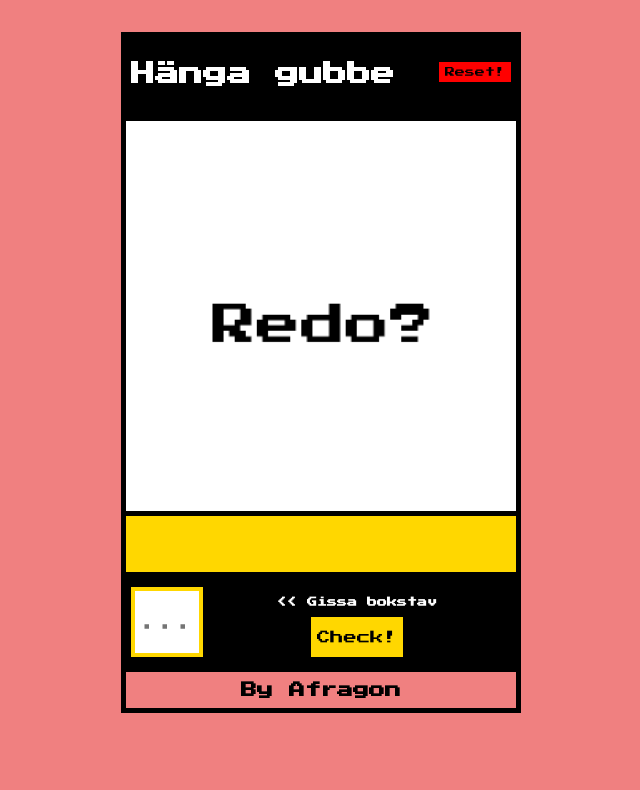
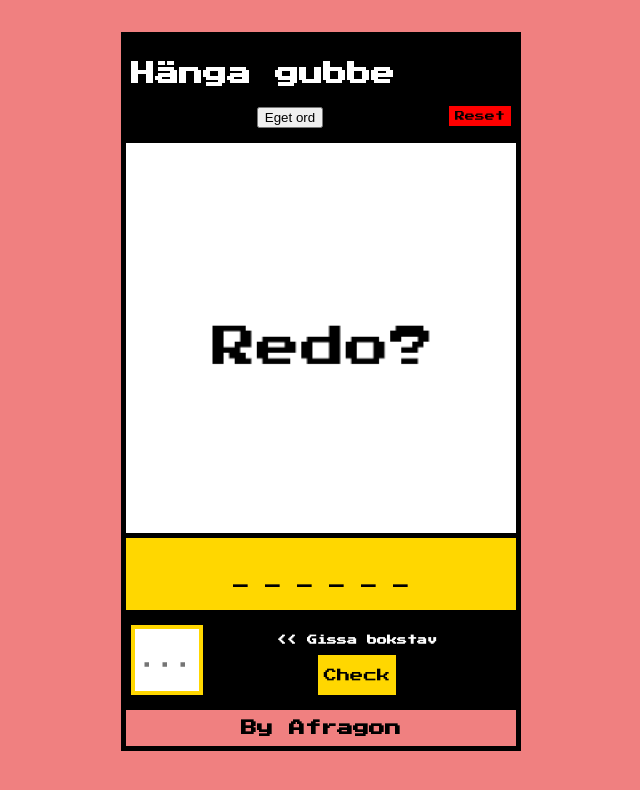
Before and after one commit to afragon/hangagubbe, a plain HTML site: page index.html in a window 1280 px wide. Shown: the whole page, without its empty margins (319-959 px from the left). Drawn offline with Linux system fonts and the light colour scheme.

Commit message:
Update index.html

```diff
--- a/index.html
+++ b/index.html
@@ -5,18 +5,23 @@
     <meta name="viewport" content="width=device-width, initial-scale=1.0" />
     <meta http-equiv="X-UA-Compatible" content="ie=edge" />
     <link rel="stylesheet" href="style.css" />
-        <title>Game#2 - Hänga Gubbe By Afragon</title>
+    <title>Game#2 - Hänga Gubbe By Afragon</title>
   </head>
 
   <body>
 
     <div class="wrapper">
       <header class="header">
-        <h2 class="titel">Hänga gubbe <button value="send" id="reset">Reset!</button> </h2>
+        <h2 class="titel">Hänga gubbe</h2>
+        <button value="send" id="reset">Reset</button>
+        <button value="send" id="decide">Eget ord</button>
 
       </header>
 
-      <div class="main"><img class="life" src="10.png"> </div>
+      <div class="main">
+        <img class="life" src="10.png">
+
+      </div>
 
       <aside class="aside aside-1">
         <h1 class="theWord"></h1>
@@ -27,7 +32,7 @@
 
         <input id="submitWord" type="text" maxlength="1" placeholder="..." /></input>
         <p class="info"> << Gissa bokstav</p>
-        <button value="send" id="submit">Check!</button>
+        <button value="send" id="submit">Check</button>
       </aside>
 
       <footer class="footer">By Afragon</footer>
```
